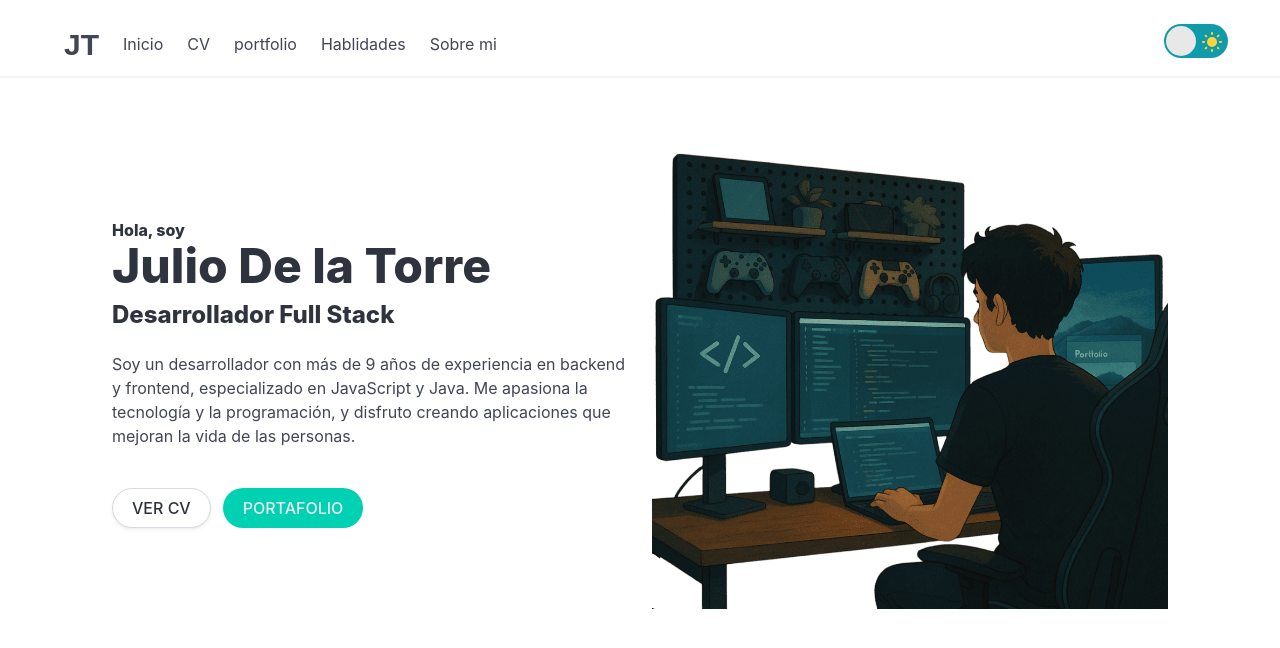
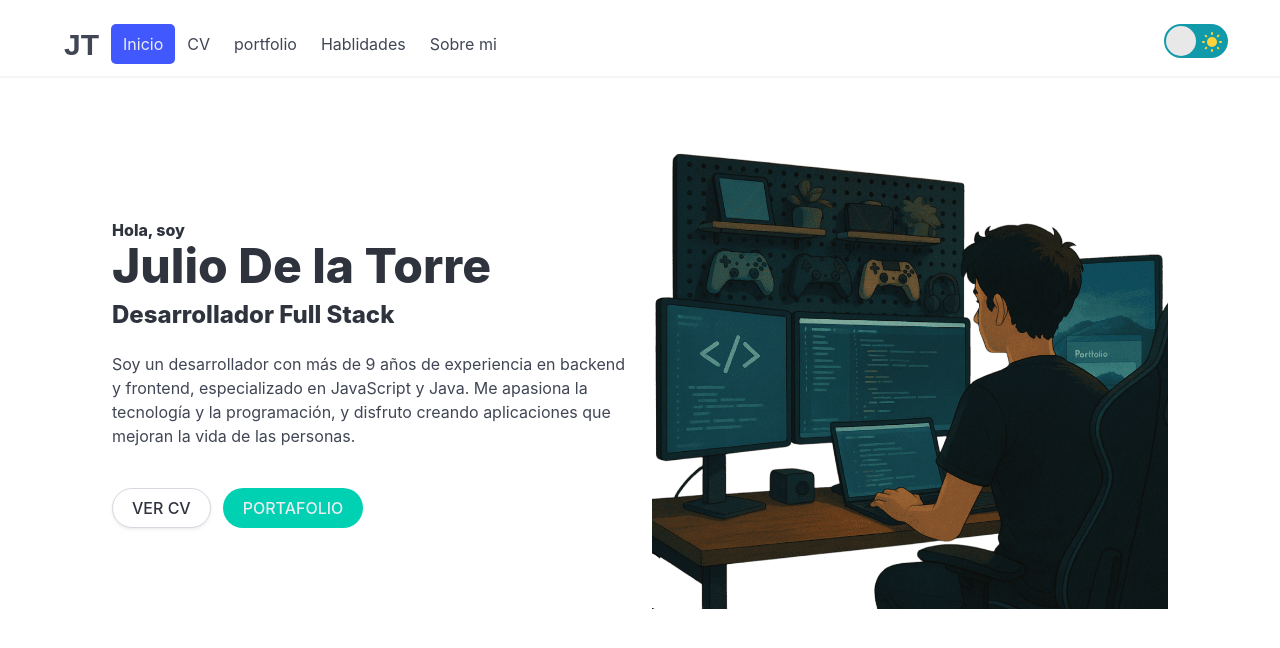
Before and after one commit to julioht80/portafolio, a React (Create React App) app: page / in a window 1280 px wide. Shown: the top 648 px of the page. Built offline with nearby package versions, Linux system fonts and the light colour scheme; a web font is replaced by a local one.

Commit message:
correcion router

```diff
--- a/src/shared/pages/Layout/Layout.js
+++ b/src/shared/pages/Layout/Layout.js
@@ -25,7 +25,7 @@ function App({ tap, setTap }) {
               </div>
               <div id="navbarBasicExample" className="navbar-menu">
                 <div className="navbar-start">
-                  <Link className={`navbar-item ${tap === '/home' ? 'is-active' : ""}`} to="/home" onClick={()=>{setTap('/home')}}>
+                  <Link className={`navbar-item ${(tap === '/home' || tap === '/') ? 'is-active' : ""}`} to="/home" onClick={()=>{setTap('/home')}}>
                     Inicio
                   </Link>
                   <Link className={`navbar-item ${tap === '/cv' ? 'is-active' : ""}`}  to="/cv" onClick={()=>{setTap('/cv')}}>
```
